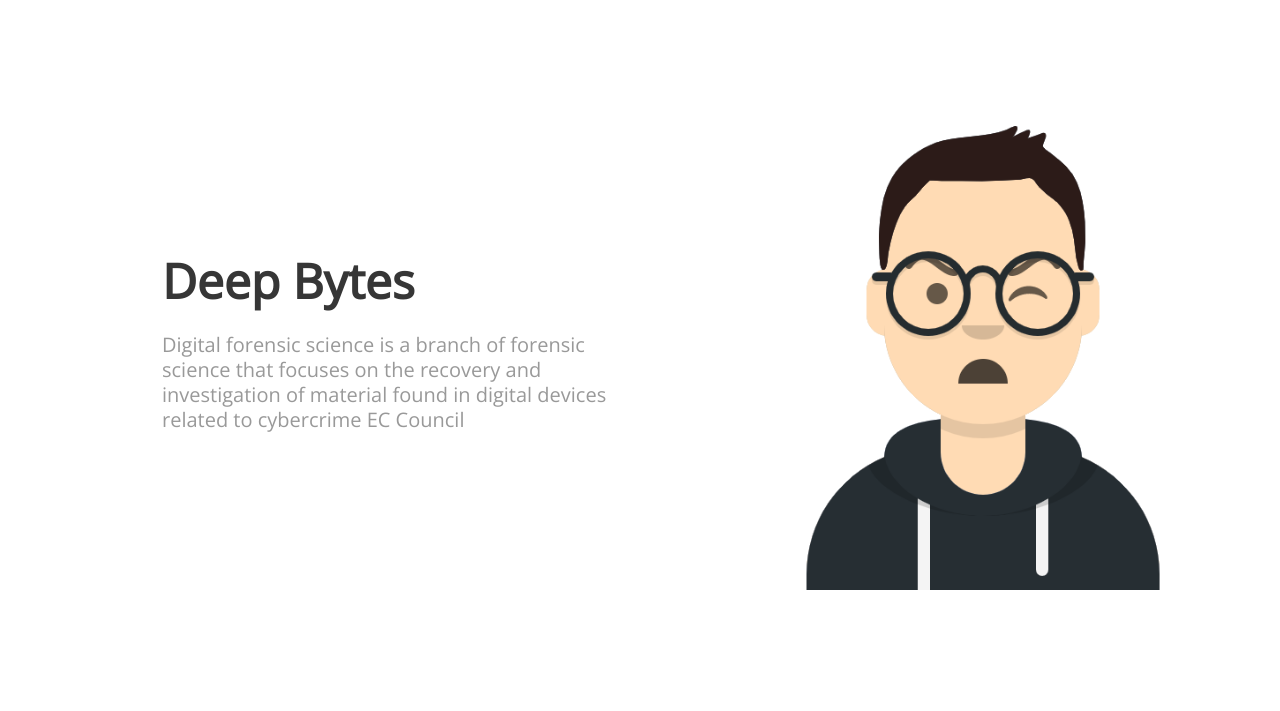
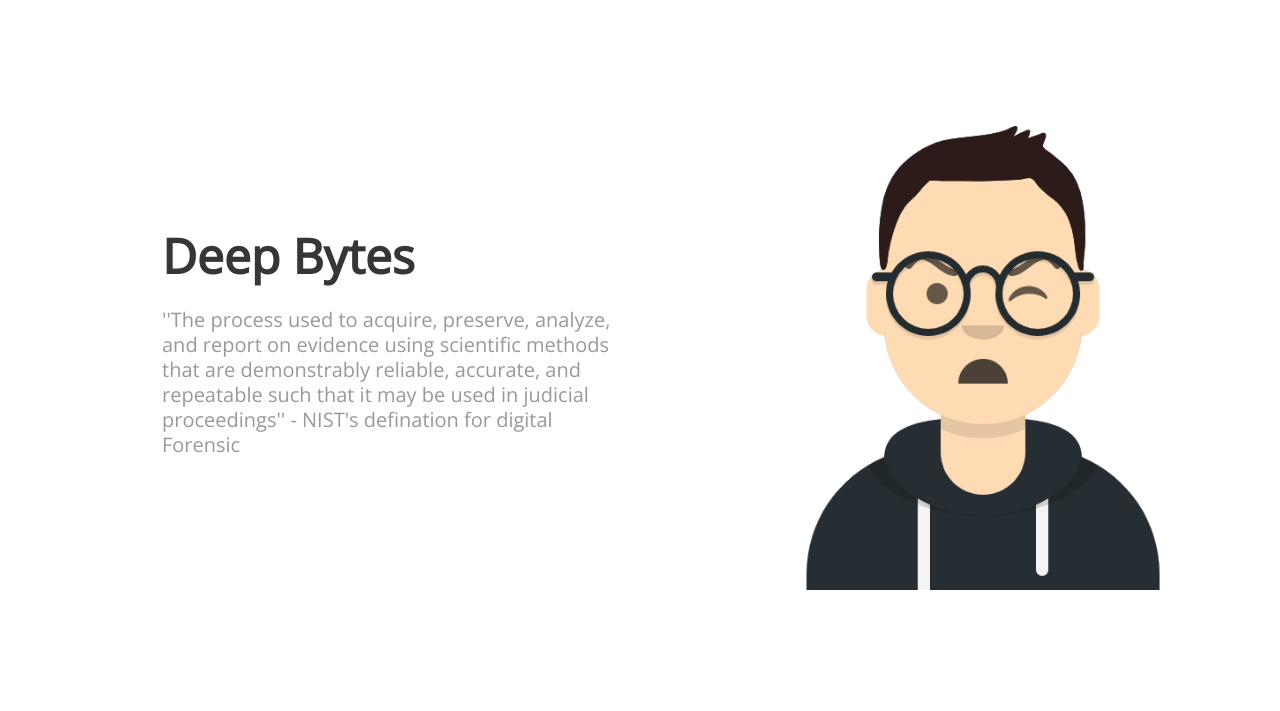
Before and after one commit to meademeade/myblogsite, a plain HTML site: page index.html in a window 1280 px wide. Shown: the part 89-800 px from the top of the page. Drawn offline with nearby package versions, Linux system fonts and the light colour scheme.

Commit message:
Changes in homepage

```diff
--- a/index.html
+++ b/index.html
@@ -243,7 +243,10 @@
             <div class="columns is-vcentered">
             <div class="column is-5 is-offset-1 landing-caption">
                 <h1 class="title is-1 is-bold is-spaced">Deep Bytes</h1><h2 class="subtitle is-5 is-muted">
-                Digital forensic science is a branch of forensic science that focuses on the recovery and investigation of material found in digital devices related to cybercrime EC Council
+
+&#39;&#39;The process used to acquire, preserve, analyze, and report on evidence using scientific methods that are demonstrably reliable, accurate, and repeatable such that it may be used in judicial proceedings&#39;&#39;
+  - NIST&#39;s defination for digital Forensic
+
                 </h2>
             </div>
             <div class="column is-5 is-offset-1">
```
